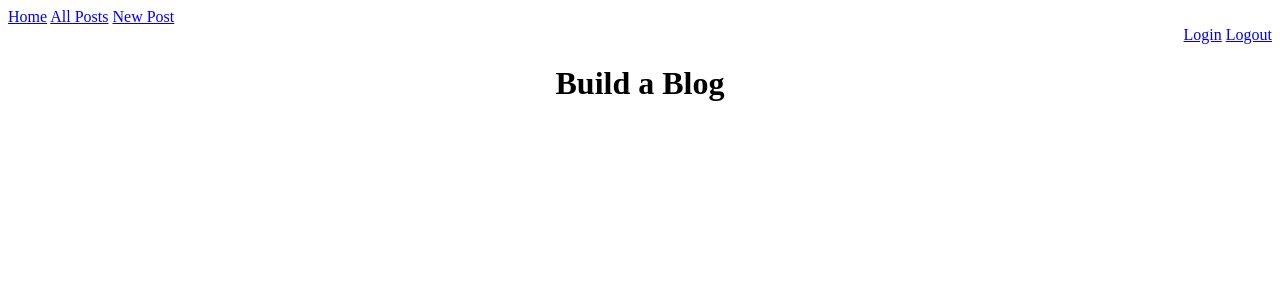
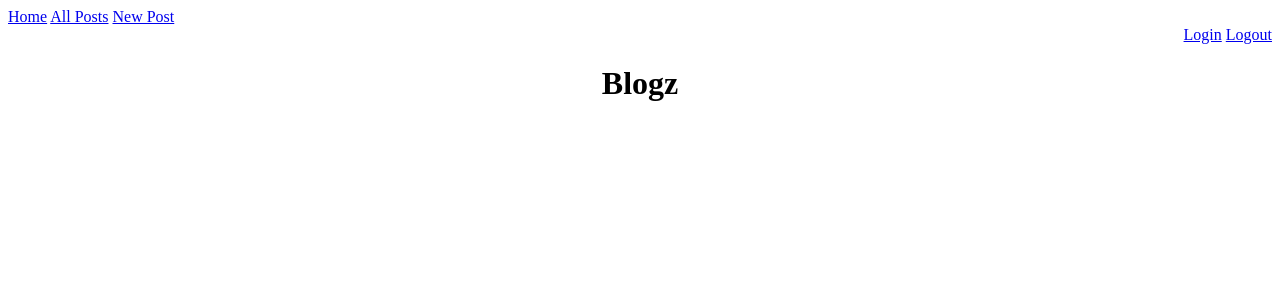
Before and after one commit to CalebKlingler/blogz, a Flask app: page /blog in a window 1280 px wide. Shown: the top 300 px of the page. Run offline with Flask 2, Linux system fonts and the light colour scheme; data that the repository does not hold is empty.

Commit message:
Changed header to Blogz

```diff
--- a/templates/build-a-blog.html
+++ b/templates/build-a-blog.html
@@ -1,6 +1,6 @@
 {% extends "base.html" %}
 {% block content %}
-<h1 style="text-align: center">Build a Blog</h1>
+<h1 style="text-align: center">Blogz</h1>
 
 
 
```
